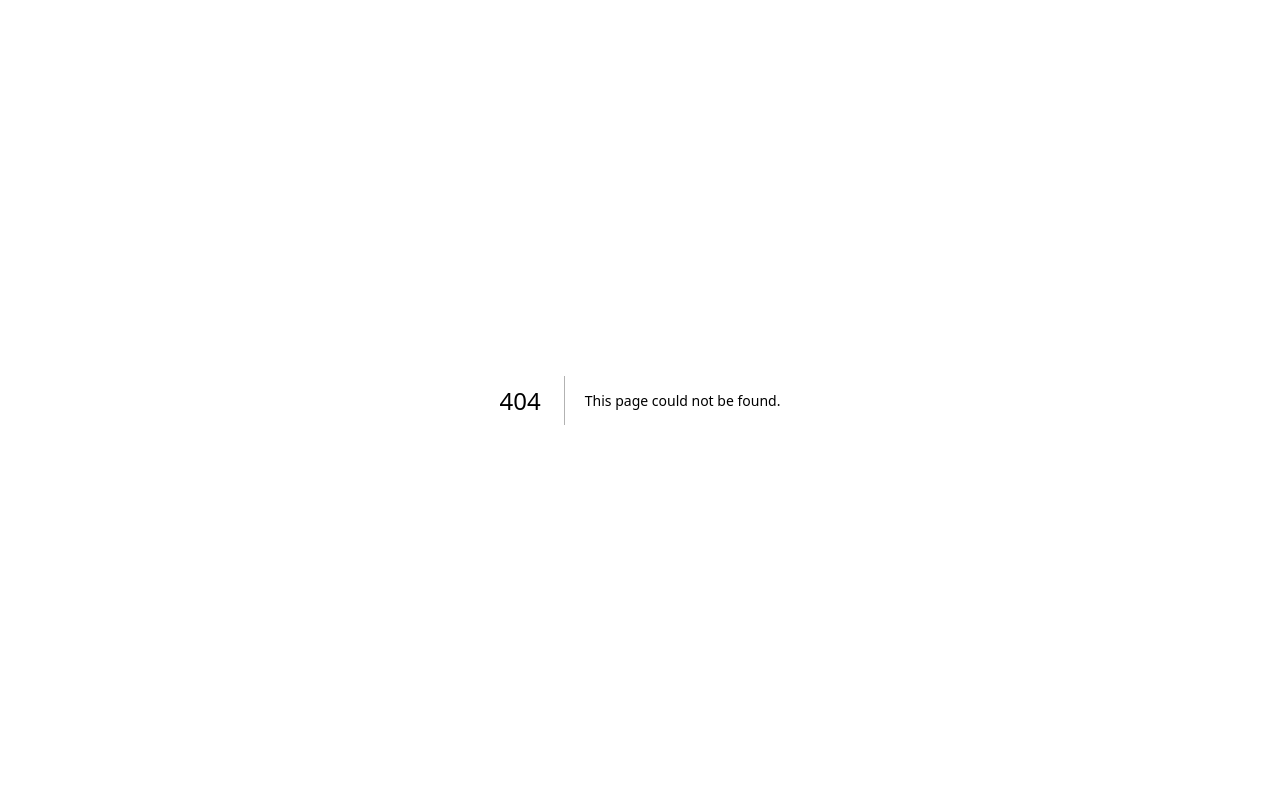
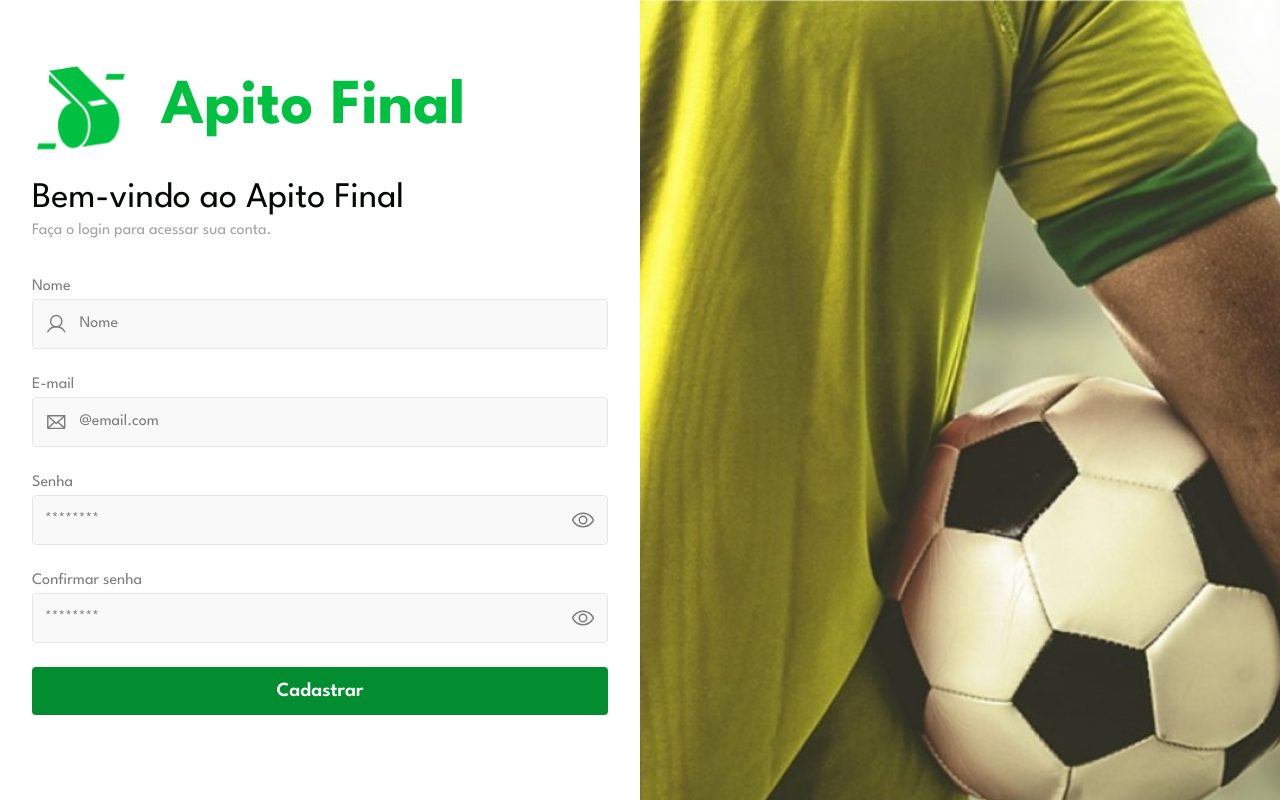
Before and after one commit to zairobastos/ApitoFinal3, a Next.js app in the folder apitofinal3-front/: page /singup in a window 1280 px wide. Before the commit this address had no page. Built offline with nearby package versions, Linux system fonts and the light colour scheme.

Commit message:
feat: :zap: Tela de cadastro de usuário finalizada

```diff
--- a/apitofinal3-front/components/paginaInicial/header/index.tsx
+++ b/apitofinal3-front/components/paginaInicial/header/index.tsx
@@ -28,7 +28,9 @@ const Header = () => {
 					<li className="cursor-pointer">
 						<Link href={"./login"}>login</Link>
 					</li>
-					<li className="cursor-pointer">cadastre-se</li>
+					<li className="cursor-pointer">
+						<Link href={"/singup"}>cadastre-se</Link>
+					</li>
 				</ul>
 			</nav>
 		</header>
--- a/apitofinal3-front/package.json
+++ b/apitofinal3-front/package.json
@@ -13,6 +13,7 @@
   "dependencies": {
     "@next/font": "13.1.1",
     "@radix-ui/react-slot": "^1.0.1",
+    "@storybook/addon-a11y": "^6.5.15",
     "@types/node": "18.11.18",
     "@types/react": "18.0.26",
     "@types/react-dom": "18.0.10",
--- /dev/null
+++ b/apitofinal3-front/pages/singup/index.tsx
@@ -0,0 +1,126 @@
+import Image from "next/image";
+import Text from "../../components/Text";
+import Logo from "../../assets/images/logo.svg";
+import { Input2 } from "../../components/Input";
+import Label from "../../components/Input/label";
+import { Eye, EyeSlash, Envelope, User } from "phosphor-react";
+import { useState } from "react";
+import Link from "next/link";
+const Singup = () => {
+	const [click, setClick] = useState(true);
+	const [click2, setClick2] = useState(true);
+	return (
+		<>
+			<div className="w-full flex flex-row flex-wrap">
+				<div className="w-1/2 bg-white h-full mb-6 px-8 flex flex-col flex-wrap gap-8">
+					<header className="mt-14 flex flex-col flex-wrap gap-5">
+						<Link href="/">
+							<figure className="flex flex-row flex-wrap items-center gap-6">
+								<Image src={Logo} alt="logo do apito final" />
+								<Text
+									fontSize="text-6xl"
+									fontColor="text-green-100"
+									fontWeight="font-bold"
+									lineHeight="leading-12"
+								>
+									<h1>Apito Final</h1>
+								</Text>
+							</figure>
+						</Link>
+						<div>
+							<Text fontSize="text-42xl" lineHeight="leading-10">
+								<h3>Bem-vindo ao Apito Final</h3>
+							</Text>
+							<Text
+								fontSize="text-base"
+								lineHeight="leading-6"
+								fontColor="text-gray-400"
+							>
+								<p>Faça o login para acessar sua conta.</p>
+							</Text>
+						</div>
+					</header>
+					<form className="flex flex-col flex-wrap gap-6">
+						<div>
+							<Label label="Nome"></Label>
+							<Input2.Root>
+								<Input2.Icon>
+									<User />
+								</Input2.Icon>
+								<Input2.Input
+									type={"text"}
+									placeholder="Nome"
+									id="Nome"
+								></Input2.Input>
+							</Input2.Root>
+						</div>
+						<div>
+							<Label label="E-mail"></Label>
+							<Input2.Root>
+								<Input2.Icon>
+									<Envelope />
+								</Input2.Icon>
+								<Input2.Input
+									type={"email"}
+									id="E-mail"
+									placeholder="@email.com"
+								></Input2.Input>
+							</Input2.Root>
+						</div>
+						<div>
+							<Label label="Senha"></Label>
+							<Input2.Root>
+								<Input2.Input
+									id="Senha"
+									placeholder="********"
+									type={click ? "password" : "text"}
+								></Input2.Input>
+								<div
+									onClick={() => {
+										setClick(!click);
+									}}
+								>
+									<Input2.Icon>
+										{click ? <Eye /> : <EyeSlash />}
+									</Input2.Icon>
+								</div>
+							</Input2.Root>
+						</div>
+						<div>
+							<Label label="Confirmar senha"></Label>
+							<Input2.Root>
+								<Input2.Input
+									id="Confirmar senha"
+									placeholder="********"
+									type={click2 ? "password" : "text"}
+								></Input2.Input>
+								<div
+									onClick={() => {
+										setClick2(!click2);
+									}}
+								>
+									<Input2.Icon>
+										{click2 ? <Eye /> : <EyeSlash />}
+									</Input2.Icon>
+								</div>
+							</Input2.Root>
+						</div>
+						<button className="bg-green-800 rounded py-3">
+							<Text
+								fontSize="text-xl"
+								fontWeight="font-semibold"
+								fontColor="text-white"
+								lineHeight="leading-6"
+								textAlign="center"
+							>
+								<p>Cadastrar</p>
+							</Text>
+						</button>
+					</form>
+				</div>
+				<figure className="w-1/2 fixed right-0 h-screen fundo"></figure>
+			</div>
+		</>
+	);
+};
+export default Singup;
```
Also changed, not shown: 1 other file (tests, documents, lock files or other folders).
